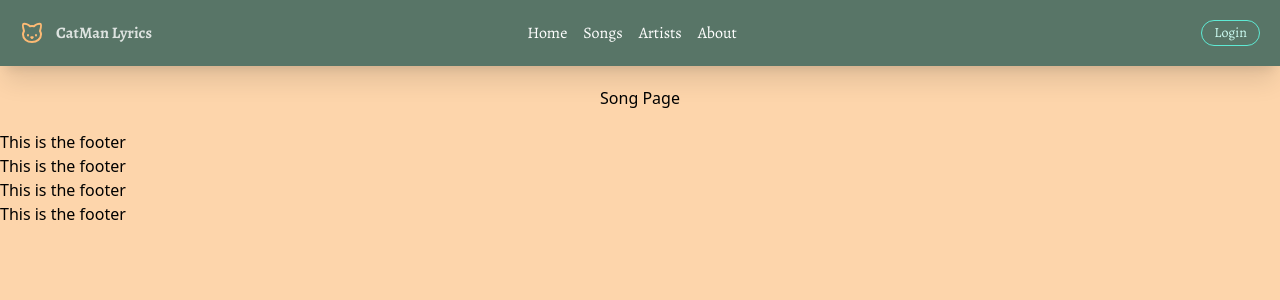
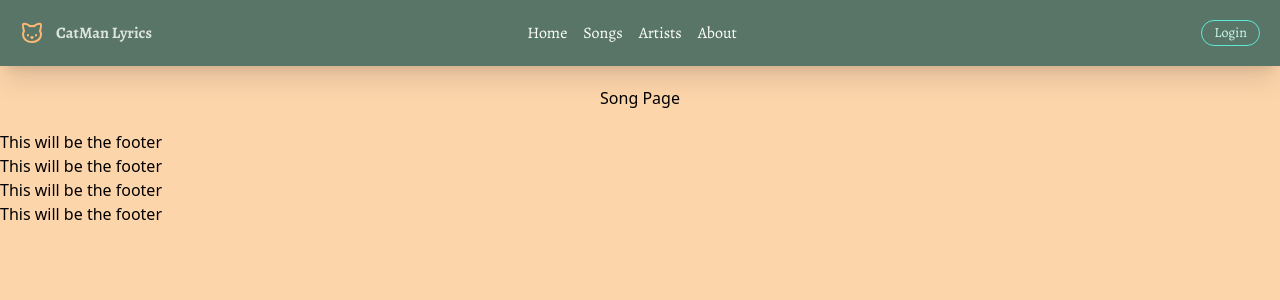
Before and after one commit to fakteahk/zoawi-vite, a React (Vite) app: page /songs in a window 1280 px wide. Shown: the top 300 px of the page. Built offline with nearby package versions, Linux system fonts and the light colour scheme.

Commit message:
changed footer message

```diff
--- a/src/ui/Footer/Footer.jsx
+++ b/src/ui/Footer/Footer.jsx
@@ -2,10 +2,10 @@ function Footer() {
   return (
     <>
       <div className="w-full bottom-0">
-        <p>This is the footer</p>
-        <p>This is the footer</p>
-        <p>This is the footer</p>
-        <p>This is the footer</p>
+        <p>This will be the footer</p>
+        <p>This will be the footer</p>
+        <p>This will be the footer</p>
+        <p>This will be the footer</p>
       </div>
     </>
   );
```
